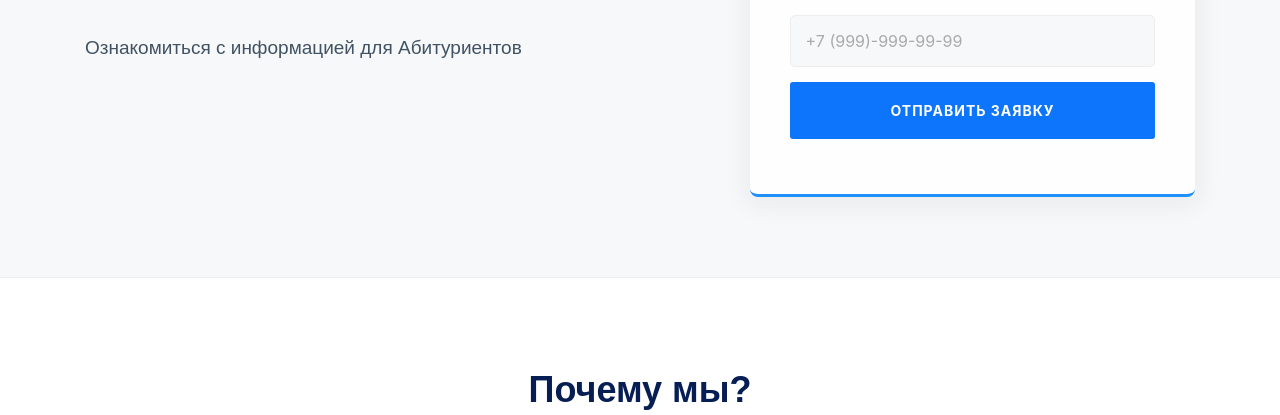
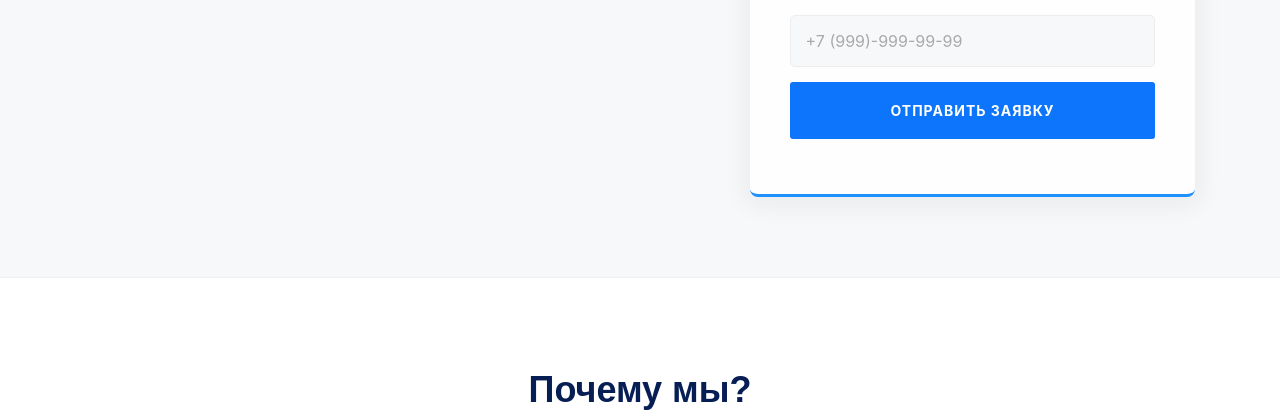
Before and after one commit to troubledyouthh/troubledyouthh.github.io, a plain HTML site: page index.html in a window 1280 px wide. Shown: the part 385-800 px from the top of the page. Drawn offline with Linux system fonts and the light colour scheme; a script that the page names is missing.

Commit message:
Update index.html

```diff
--- a/index.html
+++ b/index.html
@@ -66,7 +66,6 @@ VK.Widgets.CommunityMessages("vk_community_messages", 94968501, {disableExpandCh
           <div class="col-md-7 padding-top-100">
             <h1>Автошкола ГАПОУ СО УГК им. И.И. Ползунова</h1>
             <p>12 недель, которые изменят многое</p>
-            <p>Ознакомиться с информацией для <a>Абитуриентов</a></p>
           </div>
           <div
             class="col-md-5 wow bounceIn"
```
